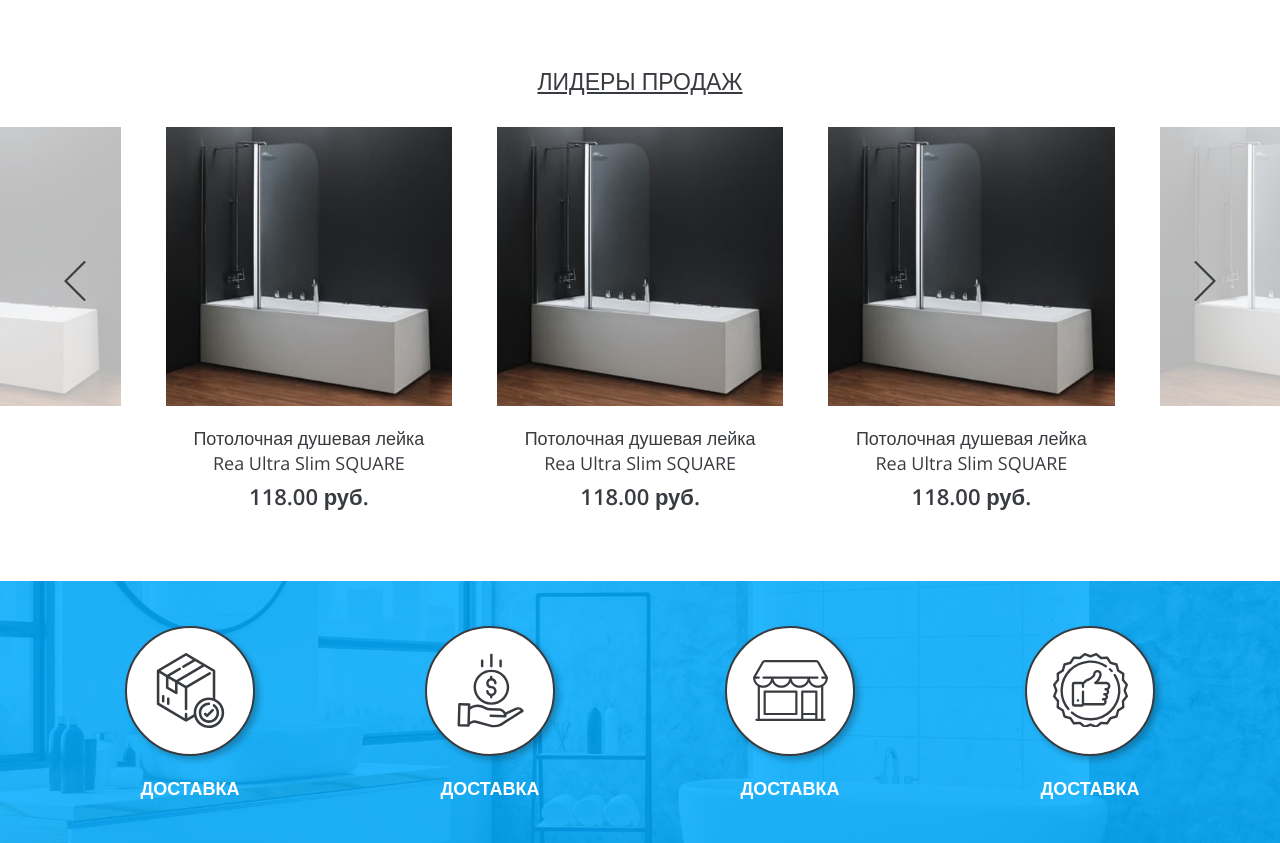
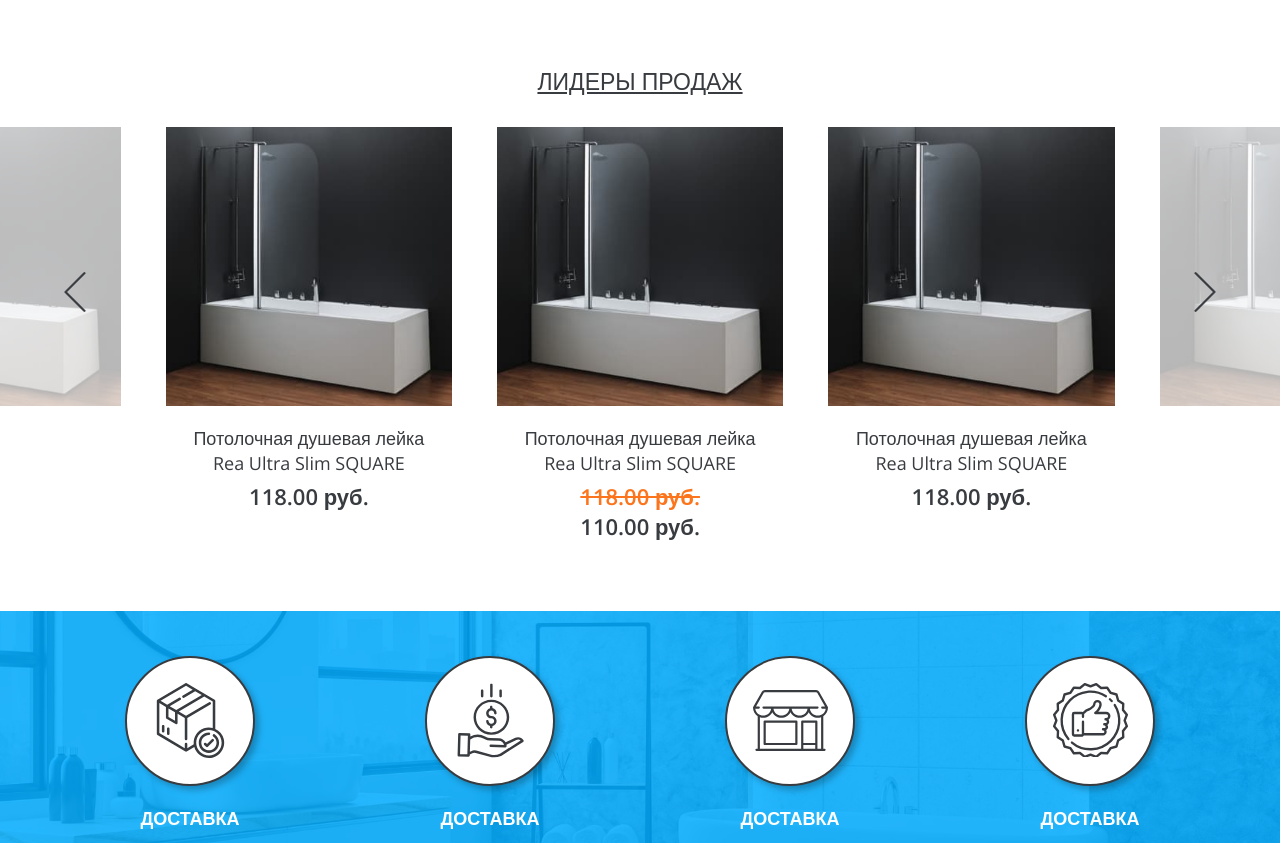
Before and after one commit to YalovikEA/vanna, a website: page docs/index.html in a window 1280 px wide. Shown: the part 600-1443 px from the top of the page. Drawn offline with nearby package versions, Linux system fonts and the light colour scheme; files that its build step writes are made by us from their sources.

Commit message:
added old price and arrow

```diff
--- a/docs/index.html
+++ b/docs/index.html
@@ -1102,7 +1102,10 @@
 						</div>
 						<div class="slide__content">
 							<p class="slide__text">Потолочная душевая лейка Rea Ultra Slim SQUARE</p>
-							<p class="slide__price">118.00 руб.</p>
+							<p class="slide__price">
+                <span class="price-old">118.00 руб.</span>
+                <span class="price-new">110.00 руб.</span>
+              </p>
 						</div>
 						</div>
 						<div class="slider__item slide">
--- a/src/js/main.js
+++ b/src/js/main.js
@@ -1,7 +1,8 @@
 $(document).ready(function() {
   svg4everybody({});
 
-  $('.slider').owlCarousel({
+  $('.slider').each(function() {
+    $(this).owlCarousel({
       // stagePadding: 305,
       animateOut: 'fadeOut',
       smartSpeed: 1000,
@@ -22,4 +23,5 @@
           }
       }
     });
+  })
 });
--- a/src/styles/main.scss
+++ b/src/styles/main.scss
@@ -124,7 +124,7 @@
     overflow: hidden;
     white-space: nowrap;
     clip: rect(0 0 0 0);
-    clip-path: inset(100%);
+            clip-path: inset(100%);
 
     -webkit-clip-path: inset(100%);
 }
@@ -154,7 +154,7 @@
         overflow: hidden;
         white-space: nowrap;
         clip: rect(0 0 0 0);
-        clip-path: inset(100%);
+                clip-path: inset(100%);
 
         -webkit-clip-path: inset(100%);
     }
@@ -209,6 +209,7 @@
         width: 30px;
         height: 30px;
         margin-right: 10px;
+
         object-fit: contain;
     }
 
@@ -343,6 +344,7 @@
     display: block;
     width: 100%;
     height: 100%;
+
     object-fit: cover;
 }
 
@@ -467,6 +469,17 @@
     line-height: 30px;
     font-weight: 600;
     color: #383b3f;
+
+    & .price-old {
+        display: block;
+        text-align: center;
+        color: #fc741b;
+        text-decoration: line-through;
+    }
+
+    & .price-new {
+        text-align: center;
+    }
 }
 
 .slide__discount {
@@ -500,6 +513,7 @@
     img {
         width: 100%;
         height: 100%;
+
         object-fit: contain;
     }
 }
@@ -515,7 +529,7 @@
     overflow: hidden;
     white-space: nowrap;
     clip: rect(0 0 0 0);
-    clip-path: inset(100%);
+            clip-path: inset(100%);
 
     -webkit-clip-path: inset(100%);
 }
@@ -679,7 +693,7 @@
     overflow: hidden;
     white-space: nowrap;
     clip: rect(0 0 0 0);
-    clip-path: inset(100%);
+            clip-path: inset(100%);
 
     -webkit-clip-path: inset(100%);
 }
```
Also changed, not shown: src/index.html (+4 -1 lines), docs/js/main.min.js, docs/styles/main.css. Lines whose indentation alone changed are shown as unchanged.
